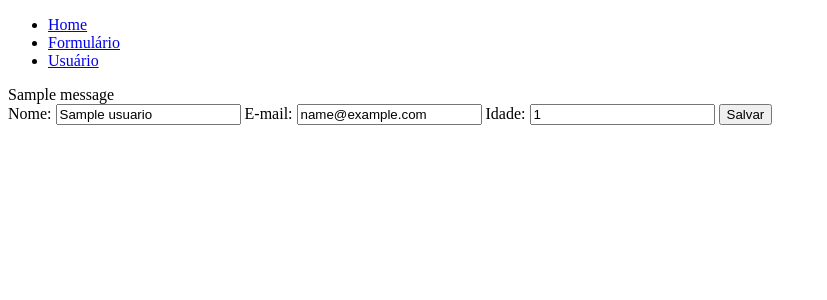
After one commit to AnaLuizaFreschi/Web.pyversion, a Flask app: page /usuario/edita/1 in a window 1280 px wide. The commit adds this page. Shown: the top 300 px of the page, without its empty margins (0-827 px from the left). Run offline with Flask 3, Linux system fonts and the light colour scheme; tables that the repository leaves empty hold one stand-in row (values such as "Sample post"); one stand-in notice (Sample message) is shown.

Commit message:
Aula 01-03

```diff
--- a/app.py
+++ b/app.py
@@ -1,10 +1,16 @@
+# git remote -v
+# git pull origin master
+# instalar python
+# conferir (.venv)
 # pip install flask
 # pip install Flask-SQLAlchemy
 # pip install Flask-Migrate
 # pip install Flask-Script
 # pip install pymysql
 # flask db init
+# executo quando não tenho a pasta migrations
 # flask db migrate -m "Migração inicial"
+# executo quando nao tenho arquivo py na pasta versions
 # flask db upgrade
 
 #flask run --debug
@@ -73,7 +79,7 @@ def usuario_save():
 def usuario_remove(id):
     if id > 0:
         usuario = Usuario.query.get(id)
-        db.session.remove(usuario)
+        db.session.delete(usuario)
         db.session.commit()
         flash('Remoção feita com sucesso.')
         return redirect('/usuario')
@@ -81,5 +87,28 @@ def usuario_remove(id):
         flash('Caminho incorreto.')
         return redirect('/usuario')
 
+@app.route('/usuario/edita/<int:id>')
+def usuario_edita(id):
+    usuario = Usuario.query.get(id)
+    return render_template('usuario_edita.html', dados = usuario)
+
+@app.route('/usuario/editasave', methods=["POST"])
+def usuario_editasave():
+    id = request.form.get('id')
+    nome = request.form.get('nome')
+    email = request.form.get('email')
+    idade = request.form.get('idade')
+    if id and nome and email and idade:
+        usuario = Usuario.query.get(id)
+        usuario.nome = nome
+        usuario.email = email
+        usuario.idade = idade
+        db.session.commit()
+        flash('Dados atualizados com sucesso!')
+        return redirect('/usuario')
+    else:
+        flash('Faltando dados.')
+        return redirect('/usuario')
+
 if __name__ == '__main__':
     app.run()
--- /dev/null
+++ b/templates/usuario_edita.html
@@ -0,0 +1,22 @@
+{% extends "base.html" %}
+
+{% block conteudo %}
+    {% set mensagens = get_flashed_messages() %}
+    {% if mensagens %}
+        {% for msg in mensagens %}
+            {{ msg }}
+        {% endfor %}
+    {% endif %}
+
+    <form action="/usuario/editasave" method="post">
+        <input type="hidden" name="id" value="{{dados.id}}">
+        <label for="nome">Nome:</label>
+        <input type="text" name="nome" id="nome" value="{{dados.nome}}">
+        <label for="email">E-mail:</label>
+        <input type="email" name="email" id="nome" value="{{dados.email}}">
+        <label for="idade">Idade:</label>
+        <input type="number" name="idade" id="idade" value="{{dados.idade}}">
+        <button type="submit">Salvar</button>
+    </form>
+
+{% endblock %}
--- a/templates/usuario_lista.html
+++ b/templates/usuario_lista.html
@@ -14,6 +14,7 @@
             <th>Nome</th>
             <th>E-mail</th>
             <th>Idade</th>
+            <th>Editar</th>
             <th>Remover</th>
         </tr>
         {% for usuario in dados %}
@@ -22,6 +23,9 @@
             <td>{{usuario.email}}</td>
             <td>{{usuario.idade}}</td>
             <td>
+                <a href="/usuario/edita/{{usuario.id}}">editar</a>
+            </td>
+            <td>
                 <a href="/usuario/remove/{{usuario.id}}">remover</a>
             </td>
         </tr>
```
Also changed, not shown: static/css/estilo.css (line endings or trailing spaces).
